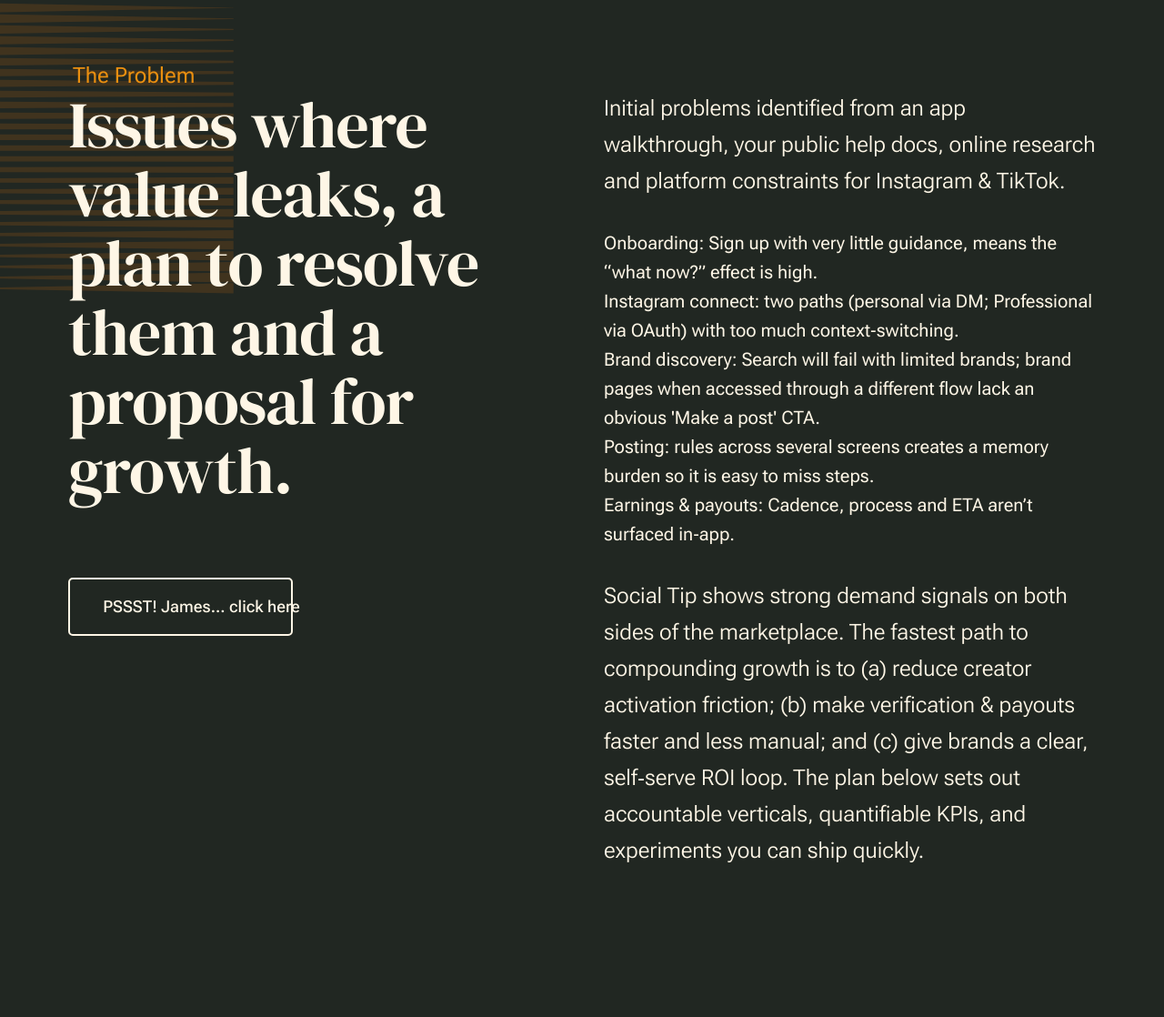
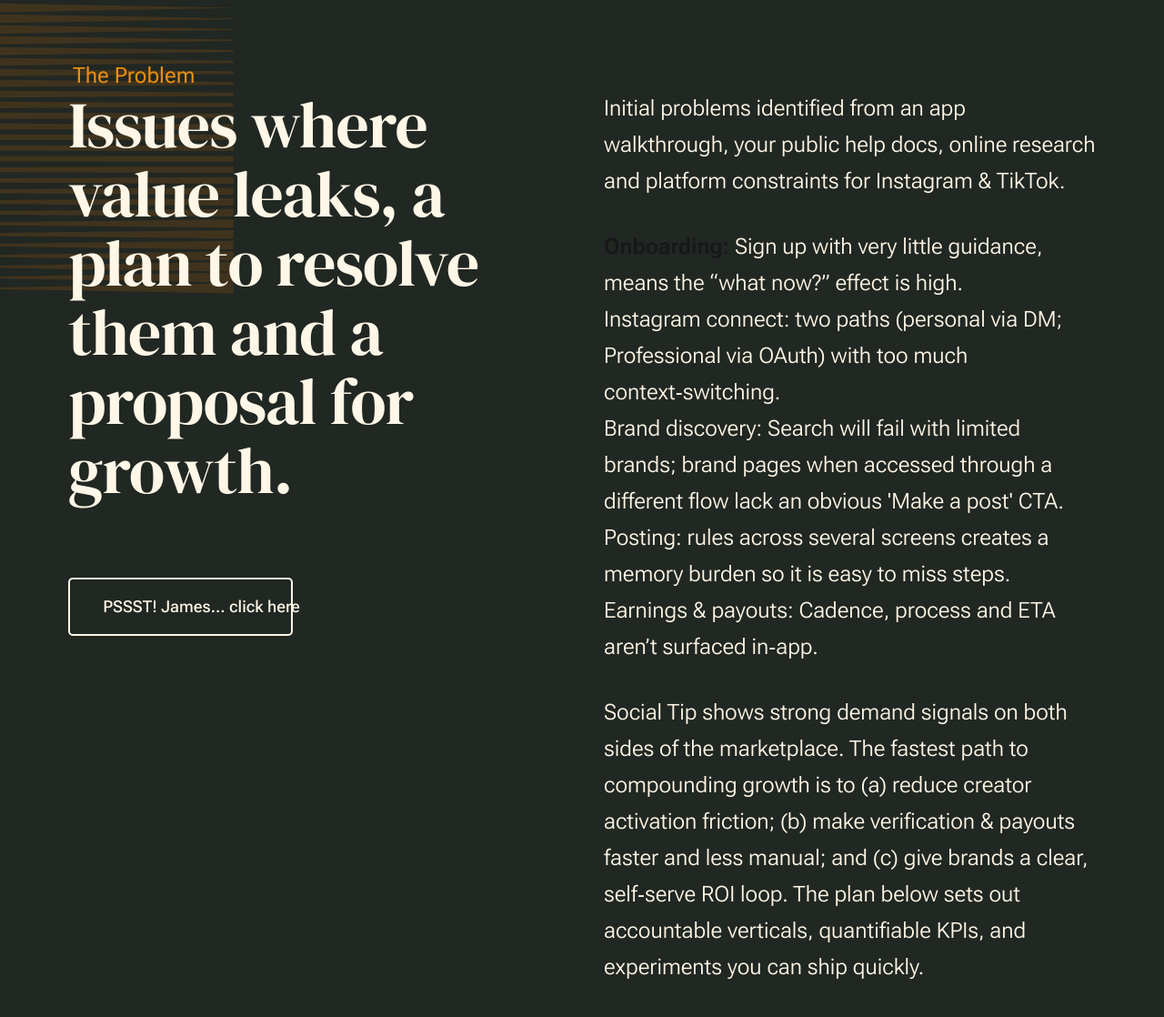
Before and after one commit to socialtippromo/socialtippromo, a plain HTML site: page index.html in a window 1280 px wide. Shown: the part 989-2107 px from the top of the page at 91% size. Drawn offline with Linux system fonts and the light colour scheme.

Commit message:
bold tester

```diff
--- a/index.html
+++ b/index.html
@@ -54,11 +54,11 @@
             <div class="row s-header__inner width-sixteen-col">
 
                 <div class="s-header__block">
-               <!--      <div class="s-header__logo">
+                    <div class="s-header__logo">
                         <a class="logo" href="index.html">
                             <img src="images/logo.svg" alt="Homepage">
                         </a>
-                    </div> -->
+                    </div>
 
                     <a class="s-header__menu-toggle" href="#0"><span>Menu</span></a>
                 </div> <!-- end s-header__block -->
@@ -156,8 +156,8 @@
                             Initial problems identified from an app walkthrough, your public help docs, online research and platform constraints for Instagram & TikTok.
                             </p>
 
-							<p>
-                            Onboarding: Sign up with very little guidance, means the “what now?” effect is high.</br>
+							<p class="lead">
+                            <b>Onboarding:</b> Sign up with very little guidance, means the “what now?” effect is high.</br>
 							Instagram connect: two paths (personal via DM; Professional via OAuth) with too much context‑switching.</br>
 							Brand discovery: Search will fail with limited brands; brand pages when accessed through a different flow lack an obvious 'Make a post' CTA.</br>
 							Posting: rules across several screens creates a memory burden so it is easy to miss steps.</br>
```
